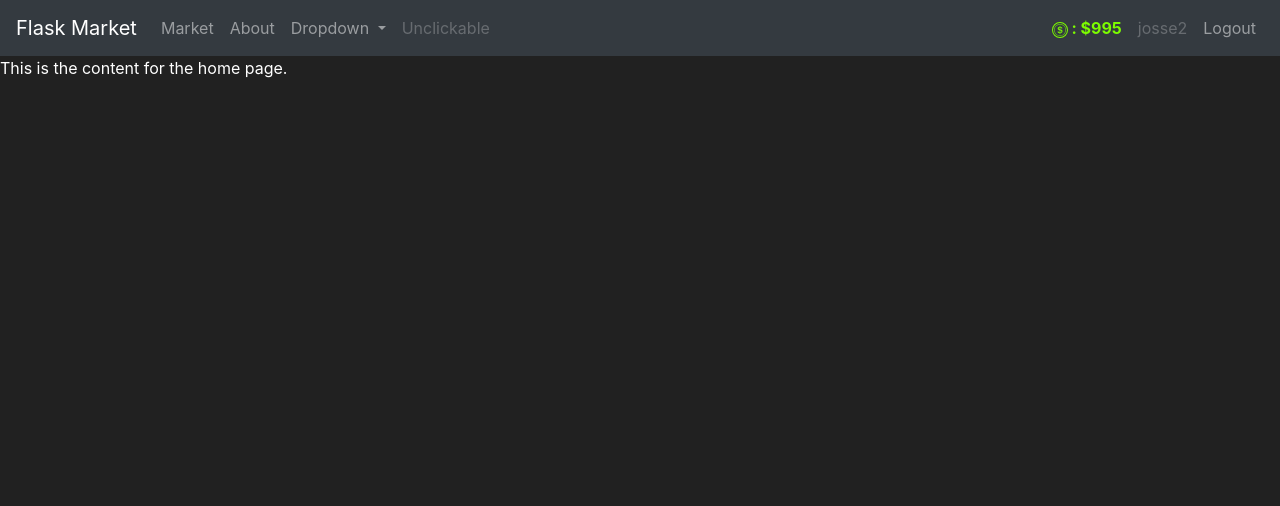
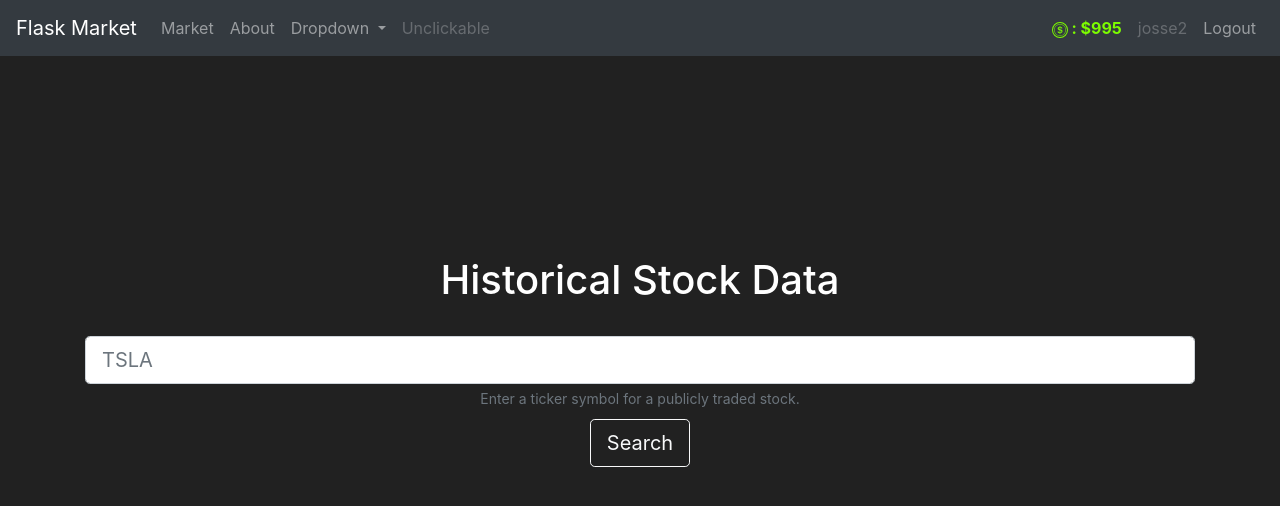
Before and after one commit to notjosse/Stokk, a Flask app: page / in a window 1280 px wide. Shown: the top 506 px of the page. Run offline with Flask 3, Linux system fonts and the light colour scheme; a user stored in the database is signed in; parts of the project's set-up code (start-up, migrations or seed data) failed here and were passed over.

Commit message:
adds functionality to add new items to the market, checks if the user already owns that item, and added functionality to the homepage to query historical stock data from nasdaqs api

```diff
--- a/requirements.txt
+++ b/requirements.txt
@@ -1,5 +1,7 @@
 bcrypt==4.0.1
 blinker==1.6.2
+certifi==2023.7.22
+charset-normalizer==3.2.0
 click==8.1.6
 dnspython==2.4.1
 email-validator==2.0.0.post2
@@ -19,6 +21,7 @@ openpyxl==3.0.9
 pandas==1.4.2
 python-dateutil==2.8.2
 pytz==2022.1
+requests==2.31.0
 scikit-learn==1.0.2
 scipy==1.8.0
 six==1.16.0
@@ -26,5 +29,6 @@ sklearn==0.0
 SQLAlchemy==2.0.19
 threadpoolctl==3.1.0
 typing_extensions==4.7.1
+urllib3==2.0.4
 Werkzeug==2.3.6
 WTForms==3.0.1
--- a/stock_api/__init__.py
+++ b/stock_api/__init__.py
@@ -2,6 +2,10 @@ from flask import Flask
 from flask_sqlalchemy import SQLAlchemy
 from flask_bcrypt import Bcrypt
 from flask_login import LoginManager
+import json
+
+# Nasdaq api key
+api_key = json.load(open('./api_key.json', 'r'))
 
 # App Configs
 app = Flask(__name__)
--- a/stock_api/models.py
+++ b/stock_api/models.py
@@ -27,7 +27,7 @@ class User(db.Model, UserMixin):
         return bcrypt.check_password_hash(self.password_hash, attempted_password)
 
     def can_purchase(self, item):
-        return self.budget >= item.price
+        return self.budget >= item.price and item not in self.items
 
     def can_sell(self, item):
         return item in self.items
--- a/stock_api/routes.py
+++ b/stock_api/routes.py
@@ -1,16 +1,29 @@
-from stock_api import app
+from stock_api import app, api_key
 from flask import render_template, redirect, url_for, flash, request
 from stock_api.models import Item, User
-from stock_api.forms import RegisterForm, LoginForm, PurchaseItemForm, SellItemForm
+from stock_api.forms import RegisterForm, LoginForm, PurchaseItemForm, SellItemForm, CreateItemForm
 from stock_api import db
 from flask_login import login_user, logout_user, login_required, current_user
+import requests
 
 # routes to the home page if route is: / or /home
-@app.route("/")
-@app.route("/home")
+@app.route("/", methods=['GET', 'POST'])
+@app.route("/home", methods=['GET', 'POST'])
 @login_required
 def home():
-    return render_template('home.html')
+
+    data = None
+
+    if request.method == "POST":
+        ticker = request.form.get('stock-query')
+
+        if ticker and len(ticker) <= 4:
+            r = requests.get(f'https://data.nasdaq.com/api/v3/datatables/WIKI/PRICES?date.gte=1997-02-01&date.lte=2017-01-01&ticker={ticker}&qopts.columns=date,ticker,open,high,low,close,volume&api_key={api_key["key"]}')
+            data = r.json()["datatable"]["data"]
+            if r.json()["datatable"]["data"] == []:
+                data = None
+
+    return render_template('home.html', data=data)
 
 @app.route("/market", methods=['GET', 'POST'])
 @login_required
@@ -18,6 +31,7 @@ def market():
 
     purchase_form = PurchaseItemForm()
     sell_form = SellItemForm()
+    create_item_form = CreateItemForm()
 
     if request.method == "POST":
         # Purchase Item Logic:
@@ -28,7 +42,7 @@ def market():
                 purchased_item_obj.buy(current_user)
                 flash(f'You purchased {purchased_item_obj.name} for ${purchased_item_obj.price}', category='success')
             else:
-                flash(f'Cannot purchase {purchased_item_obj.name}; not enough funds.', category='danger')
+                flash(f'Cannot purchase {purchased_item_obj.name}: not enough funds or {purchased_item_obj.name} is already owned.', category='danger')
 
 
         # Sell Item Logic
@@ -41,6 +55,18 @@ def market():
             else:
                 flash(f'Cannot sell {sold_item_obj.name}; you do not own this item.', category='danger')
 
+        # Add Item Logic:
+        if create_item_form.validate_on_submit():
+            print("create item form works")
+            item_to_create = Item(name=create_item_form.name.data,
+                              barcode=create_item_form.barcode.data,
+                              price=create_item_form.price.data,
+                              description=create_item_form.description.data)
+
+            db.session.add(item_to_create)
+            db.session.commit()
+            flash(f'Item {item_to_create.name} added to market.', category='success')
+
         return redirect(url_for('market'))
 
     if request.method == "GET":
@@ -48,7 +74,7 @@ def market():
         users = User.query.all() # returns all of the objects stored in the Users table in our sqlite db
         # sends the entire list of items above to the template
         owned_items = Item.query.filter_by(owner=current_user.id)
-        return render_template('market.html', items=items, users=users, purchase_form=purchase_form, sell_form=sell_form, owned_items=owned_items)
+        return render_template('market.html', items=items, users=users, purchase_form=purchase_form, sell_form=sell_form, owned_items=owned_items, create_item_form=create_item_form)
 
 # this is a dynamic route that renders uses the input of <username> when rendering the page
 @app.route("/about")
--- a/stock_api/templates/base.html
+++ b/stock_api/templates/base.html
@@ -3,7 +3,7 @@
   <head>
     <!-- Required meta tags -->
     <meta charset="utf-8">
-    <meta name="viewport" content="width=device-width, initial-scale=1, shrink-to-fit=no">
+    <meta name="viewport" content="width=device-width, initial-scale=1, shrink-to-fit=yes">
 
     <!-- Bootstrap CSS -->
     <link rel="stylesheet" href="https://cdn.jsdelivr.net/npm/bootstrap@4.6.2/dist/css/bootstrap.min.css" integrity="sha384-xOolHFLEh07PJGoPkLv1IbcEPTNtaed2xpHsD9ESMhqIYd0nLMwNLD69Npy4HI+N" crossorigin="anonymous">
--- a/stock_api/templates/home.html
+++ b/stock_api/templates/home.html
@@ -10,5 +10,62 @@
 {% endblock %}
 
 {% block body %}
-  <p>This is the content for the home page.</p>
+
+<div class="container">
+  {% if data%}
+  <div class="row" style="margin-top: 20px; margin-left: 20px;">
+    <div class="col">
+      <h2>Historical Data</h2>
+      <button type="button" class="btn btn-outline-light" style="margin-bottom: 15px;" data-toggle="modal" data-target="#addItemModal">Export to CSV</button>
+      <a class="btn btn-outline-light" href="{{ url_for('home') }}" style="margin-bottom: 15px; margin-left: 5px;">New Search</a>
+      <table class="table table-hover table-dark">
+        <thead>
+          <tr>
+            <!-- Your Columns HERE-->
+            <th scope="col">Date</th>
+            <th scope="col">Ticker</th>
+            <th scope="col">Open</th>
+            <th scope="col">High</th>
+            <th scope="col">Low</th>
+            <th scope="col">Close</th>
+            <th scope="col">Volume</th>
+          </tr>
+        </thead>
+        <tbody>
+            <!-- Your Rows HERE-->
+            <!-- The percentage signs '%%' is jinja syntax that allsws you to write python logic such as loops, conditionals, if statements, etc.. -->
+          {% for item in data %}
+            <tr>
+              <th scope="row">{{ item[0] }}</th>
+              <td>{{ item[1] }}</td>
+              <td>{{ item[2] }}</td>
+              <td>{{ item[3] }}</td>
+              <td>{{ item[4] }}</td>
+              <td>{{ item[5] }}</td>
+              <td>{{ item[6] }}</td>
+              <!-- <td>
+                <button class="btn btn-outline btn-info" data-toggle="modal" data-target="#">More Info</button>
+                <button class="btn btn-outline btn-success" data-toggle="modal" data-target="#">Purchase</button>
+              </td> -->
+            </tr>
+          {% endfor %}
+        </tbody>
+      </table>
+    </div>
+  </div>
+
+  {% else %}
+  <form method="post">
+    <div class="form-group" style="text-align: center; margin-top: 18%;">
+        <h1>Historical Stock Data</h1>
+        <label for="exampleInputEmail1"></label>
+        <input name="stock-query" class="form-control form-control-lg" type="text" placeholder="TSLA">
+        <small id="emailHelp" class="form-text text-muted">Enter a ticker symbol for a publicly traded stock.</small>
+        <button type="submit" class="btn btn-outline-light btn-lg" style="margin-top: 10px;">Search</button>
+    </div>
+</form>
+  {%endif%}
+</div>
+
+
 {% endblock %}
--- a/stock_api/templates/market.html
+++ b/stock_api/templates/market.html
@@ -1,4 +1,4 @@
-<!-- Jinja syntax to inherit template properties form the base.html template -->
+<!-- Jinja syntax to inherit template properties from the base.html template -->
 {% extends 'base.html' %}
 
 {% block css %}
@@ -19,6 +19,9 @@
   <div class="row" style="margin-top: 20px; margin-left: 20px;">
     <div class="col-8">
       <h2>Available Items</h2>
+      {% include 'includes/add_item_modal.html' %}
+      <button type="button" class="btn btn-outline-light" style="margin-bottom: 15px;" data-toggle="modal" data-target="#addItemModal">Add Item</button>
+
       <table class="table table-hover table-dark">
         <thead>
           <tr>
```
Also changed, not shown: stock_api/forms.py (+20 -2 lines), stock_api/templates/includes/add_item_modal.html (added, +43 -0 lines), instance/stock_api.db, 1 other file.
